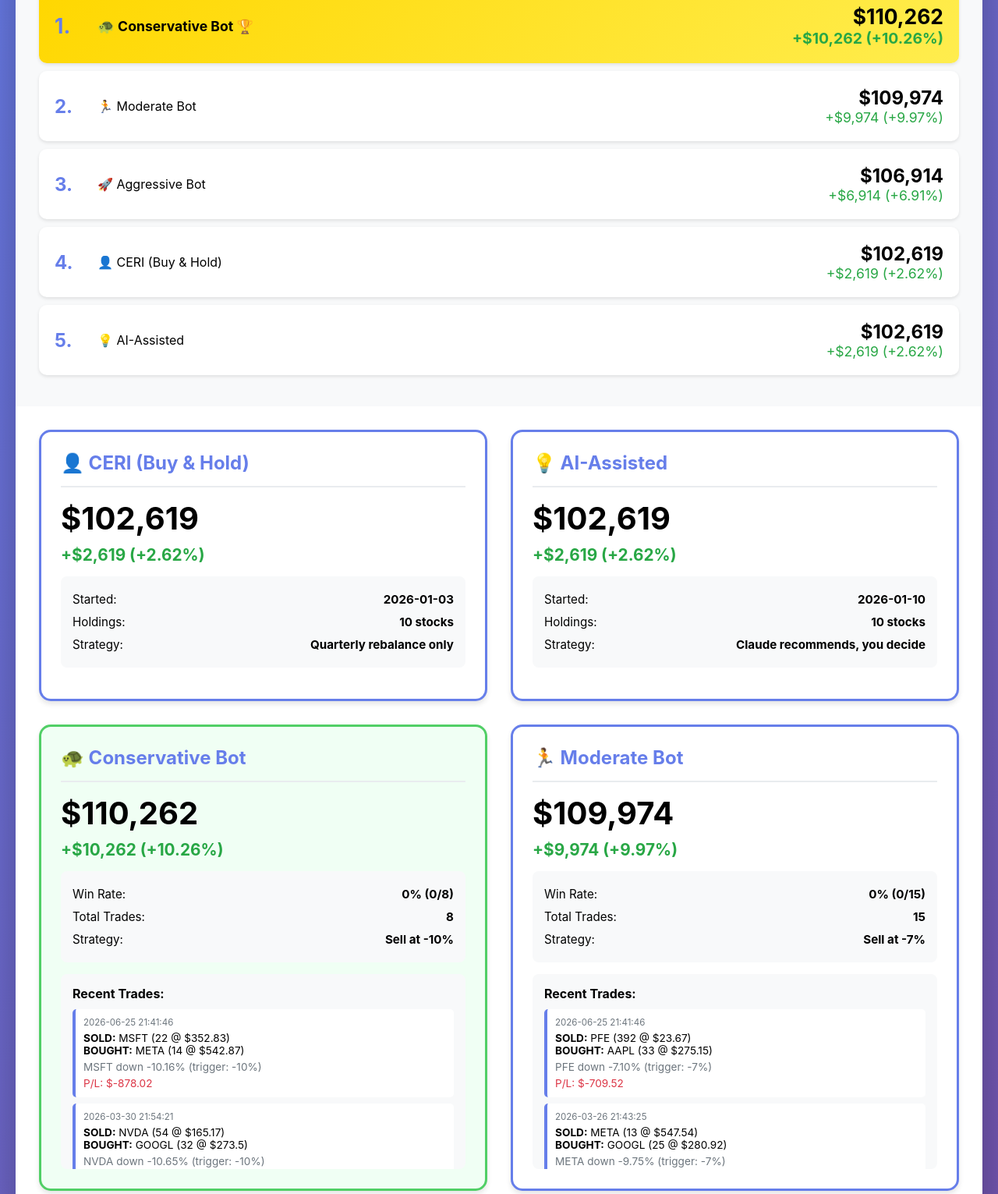
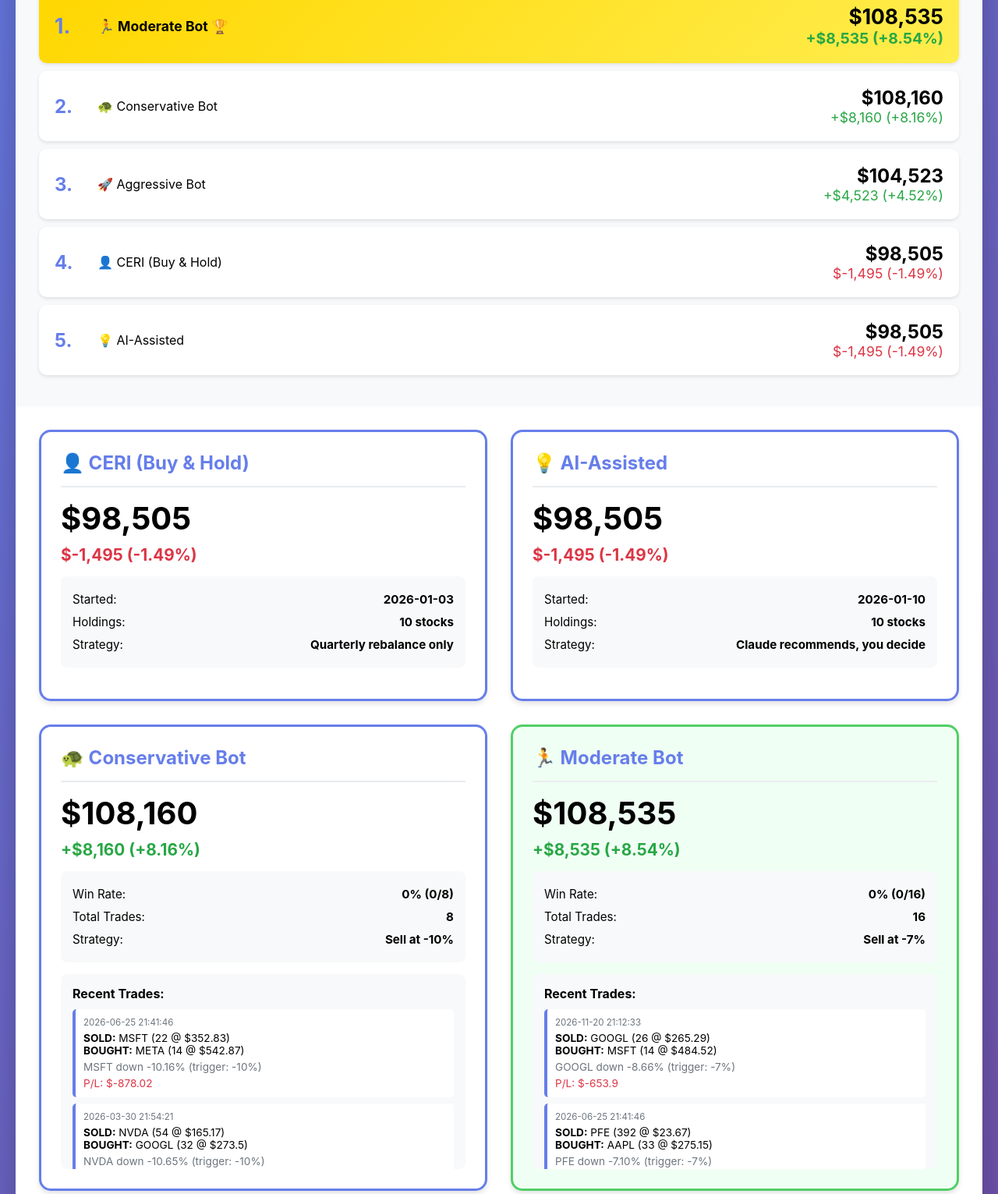
Before and after one commit to topeuph-ai/portfolio-tracker, a plain HTML site: page index.html in a window 1280 px wide. Shown: the part 380-1911 px from the top of the page at 78% size. Drawn offline with Linux system fonts and the light colour scheme.

Commit message:
🤖 Auto-update: 2026-11-20 21:12 EST

```diff
--- a/index.html
+++ b/index.html
@@ -160,7 +160,7 @@
             <div class="subtitle">Autonomous AI Trading Lab • Real Market Data</div>
             <div class="auto-badge">🤖 FULLY AUTONOMOUS</div>
             <div class="update-badge">
-                📊 Last Updated: November 19, 2026 at 09:13 PM EST
+                📊 Last Updated: November 20, 2026 at 09:12 PM EST
             </div>
             <p style="margin-top: 15px; font-size: 0.9em;">Updates automatically daily at 4:05 PM EST</p>
         </div>
@@ -171,12 +171,12 @@
             <div class="leader-row first">
                 <div style="display: flex; align-items: center; gap: 15px;">
                     <div class="rank">1.</div>
-                    <div>🐢 Conservative Bot 🏆</div>
+                    <div>🏃 Moderate Bot 🏆</div>
                 </div>
                 <div style="text-align: right;">
-                    <div style="font-size: 1.5em; font-weight: bold;">$110,262</div>
+                    <div style="font-size: 1.5em; font-weight: bold;">$108,535</div>
                     <div class="positive" style="font-size: 1.1em;">
-                        +$10,262 (+10.26%)
+                        +$8,535 (+8.54%)
                     </div>
                 </div>
             </div>
@@ -184,12 +184,12 @@
             <div class="leader-row ">
                 <div style="display: flex; align-items: center; gap: 15px;">
                     <div class="rank">2.</div>
-                    <div>🏃 Moderate Bot </div>
+                    <div>🐢 Conservative Bot </div>
                 </div>
                 <div style="text-align: right;">
-                    <div style="font-size: 1.5em; font-weight: bold;">$109,974</div>
+                    <div style="font-size: 1.5em; font-weight: bold;">$108,160</div>
                     <div class="positive" style="font-size: 1.1em;">
-                        +$9,974 (+9.97%)
+                        +$8,160 (+8.16%)
                     </div>
                 </div>
             </div>
@@ -200,9 +200,9 @@
                     <div>🚀 Aggressive Bot </div>
                 </div>
                 <div style="text-align: right;">
-                    <div style="font-size: 1.5em; font-weight: bold;">$106,914</div>
+                    <div style="font-size: 1.5em; font-weight: bold;">$104,523</div>
                     <div class="positive" style="font-size: 1.1em;">
-                        +$6,914 (+6.91%)
+                        +$4,523 (+4.52%)
                     </div>
                 </div>
             </div>
@@ -213,9 +213,9 @@
                     <div>👤 CERI (Buy & Hold) </div>
                 </div>
                 <div style="text-align: right;">
-                    <div style="font-size: 1.5em; font-weight: bold;">$102,619</div>
-                    <div class="positive" style="font-size: 1.1em;">
-                        +$2,619 (+2.62%)
+                    <div style="font-size: 1.5em; font-weight: bold;">$98,505</div>
+                    <div class="negative" style="font-size: 1.1em;">
+                        $-1,495 (-1.49%)
                     </div>
                 </div>
             </div>
@@ -226,9 +226,9 @@
                     <div>💡 AI-Assisted </div>
                 </div>
                 <div style="text-align: right;">
-                    <div style="font-size: 1.5em; font-weight: bold;">$102,619</div>
-                    <div class="positive" style="font-size: 1.1em;">
-                        +$2,619 (+2.62%)
+                    <div style="font-size: 1.5em; font-weight: bold;">$98,505</div>
+                    <div class="negative" style="font-size: 1.1em;">
+                        $-1,495 (-1.49%)
                     </div>
                 </div>
             </div>
@@ -241,9 +241,9 @@
                 <div class="bot-header">
                     <div class="bot-title">👤 CERI (Buy & Hold)</div>
                 </div>
-                <div class="bot-value">$102,619</div>
-                <div style="font-size: 1.3em; font-weight: bold; margin-bottom: 15px;" class="positive">
-                    +$2,619 (+2.62%)
+                <div class="bot-value">$98,505</div>
+                <div style="font-size: 1.3em; font-weight: bold; margin-bottom: 15px;" class="negative">
+                    $-1,495 (-1.49%)
                 </div>
 
                 <div class="bot-stats">
@@ -268,9 +268,9 @@
                 <div class="bot-header">
                     <div class="bot-title">💡 AI-Assisted</div>
                 </div>
-                <div class="bot-value">$102,619</div>
-                <div style="font-size: 1.3em; font-weight: bold; margin-bottom: 15px;" class="positive">
-                    +$2,619 (+2.62%)
+                <div class="bot-value">$98,505</div>
+                <div style="font-size: 1.3em; font-weight: bold; margin-bottom: 15px;" class="negative">
+                    $-1,495 (-1.49%)
                 </div>
 
                 <div class="bot-stats">
@@ -291,13 +291,13 @@
 
             </div>
 
-            <div class="bot-card winning">
+            <div class="bot-card ">
                 <div class="bot-header">
                     <div class="bot-title">🐢 Conservative Bot</div>
                 </div>
-                <div class="bot-value">$110,262</div>
+                <div class="bot-value">$108,160</div>
                 <div style="font-size: 1.3em; font-weight: bold; margin-bottom: 15px;" class="positive">
-                    +$10,262 (+10.26%)
+                    +$8,160 (+8.16%)
                 </div>
 
                 <div class="bot-stats">
@@ -368,23 +368,23 @@
                     </div>
             </div>
 
-            <div class="bot-card ">
+            <div class="bot-card winning">
                 <div class="bot-header">
                     <div class="bot-title">🏃 Moderate Bot</div>
                 </div>
-                <div class="bot-value">$109,974</div>
+                <div class="bot-value">$108,535</div>
                 <div style="font-size: 1.3em; font-weight: bold; margin-bottom: 15px;" class="positive">
-                    +$9,974 (+9.97%)
+                    +$8,535 (+8.54%)
                 </div>
 
                 <div class="bot-stats">
                     <div class="stat-row">
                         <span>Win Rate:</span>
-                        <span><strong>0% (0/15)</strong></span>
+                        <span><strong>0% (0/16)</strong></span>
                     </div>
                     <div class="stat-row">
                         <span>Total Trades:</span>
-                        <span><strong>15</strong></span>
+                        <span><strong>16</strong></span>
                     </div>
                     <div class="stat-row">
                         <span>Strategy:</span>
@@ -393,6 +393,16 @@
                 </div>
 
                 <div class="trade-log"><div style="font-weight: bold; margin-bottom: 10px;">Recent Trades:</div>
+                        <div class="trade-entry">
+                            <div style="color: #6c757d; font-size: 0.85em;">2026-11-20 21:12:33</div>
+                            <div style="margin-top: 5px;"><strong>SOLD:</strong> GOOGL (26 @ $265.29)</div>
+                            <div><strong>BOUGHT:</strong> MSFT (14 @ $484.52)</div>
+                            <div style="margin-top: 5px; color: #6c757d;">GOOGL down -8.66% (trigger: -7%)</div>
+                            <div class="negative" style="margin-top: 5px;">
+                                P/L: $-653.9
+                            </div>
+                        </div>
+
                         <div class="trade-entry">
                             <div style="color: #6c757d; font-size: 0.85em;">2026-06-25 21:41:46</div>
                             <div style="margin-top: 5px;"><strong>SOLD:</strong> PFE (392 @ $23.67)</div>
@@ -432,16 +442,6 @@
                                 P/L: $-673.8
                             </div>
                         </div>
-
-                        <div class="trade-entry">
-                            <div style="color: #6c757d; font-size: 0.85em;">2026-03-19 21:47:32</div>
-                            <div style="margin-top: 5px;"><strong>SOLD:</strong> META (13 @ $606.7)</div>
-                            <div><strong>BOUGHT:</strong> META (13 @ $606.7)</div>
-                            <div style="margin-top: 5px; color: #6c757d;">META down -7.90% (trigger: -7%)</div>
-                            <div class="negative" style="margin-top: 5px;">
-                                P/L: $-676.78
-                            </div>
-                        </div>
                     </div>
             </div>
 
@@ -449,9 +449,9 @@
                 <div class="bot-header">
                     <div class="bot-title">🚀 Aggressive Bot</div>
                 </div>
-                <div class="bot-value">$106,914</div>
+                <div class="bot-value">$104,523</div>
                 <div style="font-size: 1.3em; font-weight: bold; margin-bottom: 15px;" class="positive">
-                    +$6,914 (+6.91%)
+                    +$4,523 (+4.52%)
                 </div>
 
                 <div class="bot-stats">
```
Also changed, not shown: portfolio_data.json (+17 -4 lines).
